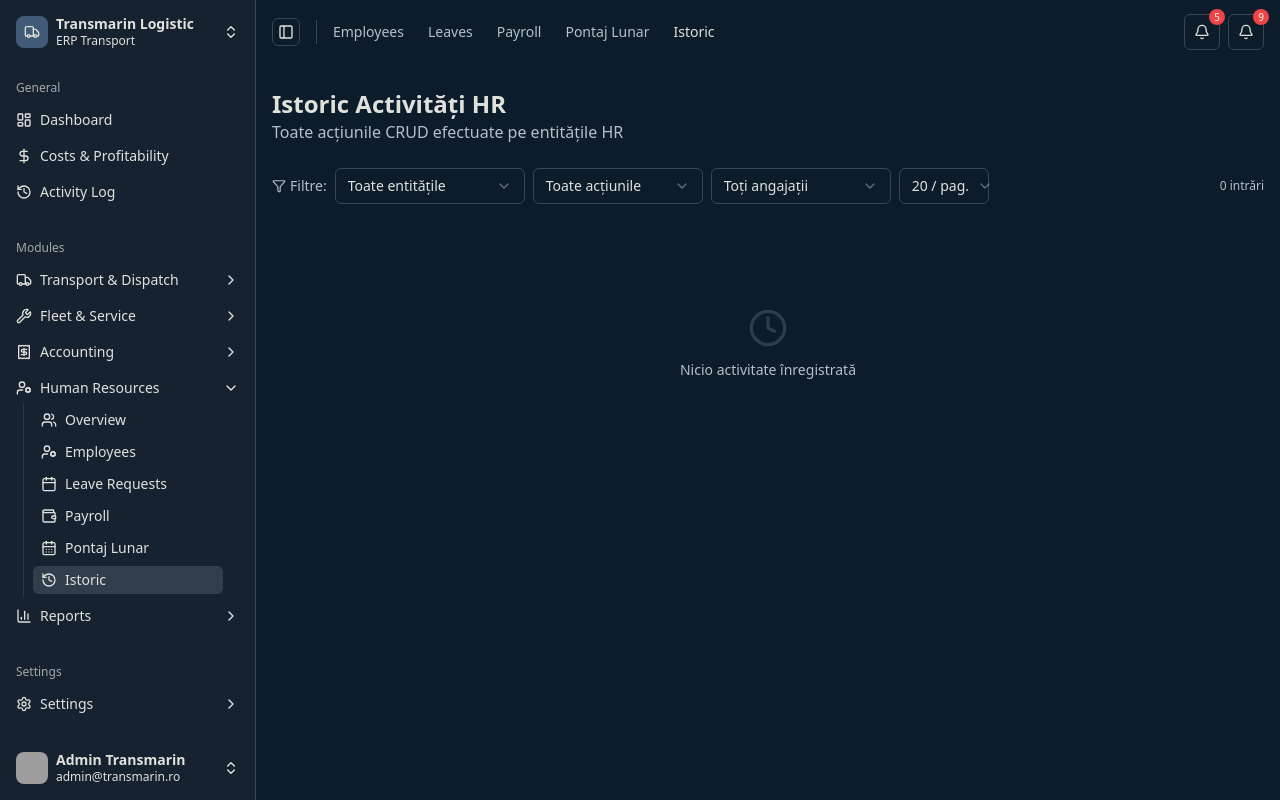
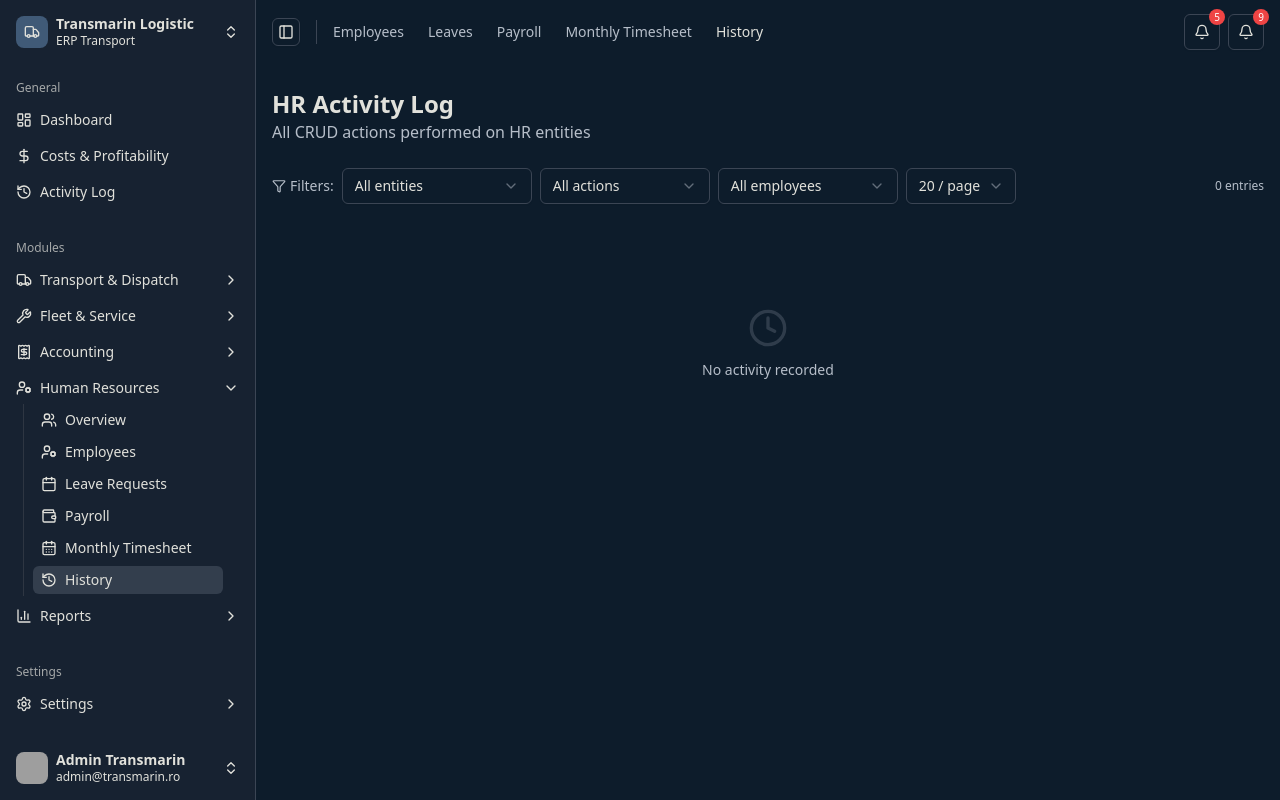
Before and after one commit to florinbadea046/Transmarin-Logistic, a React (Vite) app: page /hr/activity-log in a window 1280 px wide. Built offline with nearby package versions, Linux system fonts and the light colour scheme; sample sign-in values are in the browser's storage; grey boxes are pictures that could not be loaded.

Commit message:
feat(hr): add activity log page translations (EN/RO)

```diff
--- a/src/components/layout/app-sidebar.tsx
+++ b/src/components/layout/app-sidebar.tsx
@@ -44,6 +44,8 @@ const TITLE_KEYS: Record<string, string> = {
   "/hr/employees": "employees.title",
   "/hr/leaves": "sidebar.hr.leaves",
   "/hr/payroll": "sidebar.hr.payroll",
+  "/hr/attendance": "hr.nav.attendance",
+  "/hr/activity-log": "hr.nav.activityLog",
   // Reports
   "/reports": "sidebar.reports.overview",
   "/reports/transport": "sidebar.reports.transport",
--- a/src/i18n/resources/en/hr.json
+++ b/src/i18n/resources/en/hr.json
@@ -17,7 +17,9 @@
     "nav": {
       "employees": "Employees",
       "leaves": "Leaves",
-      "payroll": "Payroll"
+      "payroll": "Payroll",
+      "attendance": "Monthly Timesheet",
+      "activityLog": "History"
     },
     "documentAlerts": {
       "title": "Document Alerts",
@@ -147,5 +149,39 @@
       "title": "Bonuses",
       "currency": "Bonus currency"
     }
+  },
+  "hrAuditLog": {
+    "title": "HR Activity Log",
+    "subtitle": "All CRUD actions performed on HR entities",
+    "filters": "Filters:",
+    "resetFilters": "Reset",
+    "noActivity": "No activity recorded",
+    "perPage": "/ page",
+    "allEntities": "All entities",
+    "allActions": "All actions",
+    "allEmployees": "All employees",
+    "entries_one": "{{count}} entry",
+    "entries_other": "{{count}} entries",
+    "page": "Page {{page}} of {{total}}",
+    "previous": "Previous",
+    "next": "Next",
+    "showDetails": "Show details",
+    "hideDetails": "Hide details",
+    "before": "Before",
+    "after": "After",
+    "actions": {
+      "create": "Added",
+      "update": "Modified",
+      "delete": "Deleted",
+      "approve": "Approved",
+      "reject": "Rejected"
+    },
+    "entities": {
+      "employee": "Employee",
+      "leave": "Leave",
+      "bonus": "Bonus / Penalty",
+      "document": "Document",
+      "attendance": "Attendance"
+    }
   }
 }
--- a/src/i18n/resources/ro/hr.json
+++ b/src/i18n/resources/ro/hr.json
@@ -17,7 +17,9 @@
     "nav": {
       "employees": "Angajati",
       "leaves": "Concedii",
-      "payroll": "Salarizare"
+      "payroll": "Salarizare",
+      "attendance": "Pontaj Lunar",
+      "activityLog": "Istoric"
     },
     "documentAlerts": {
       "title": "Alerte Documente",
@@ -147,5 +149,39 @@
       "title": "Bonusuri",
       "currency": "Monedă bonusuri"
     }
+  },
+  "hrAuditLog": {
+    "title": "Istoric Activități HR",
+    "subtitle": "Toate acțiunile CRUD efectuate pe entitățile HR",
+    "filters": "Filtre:",
+    "resetFilters": "Resetează",
+    "noActivity": "Nicio activitate înregistrată",
+    "perPage": "/ pag.",
+    "allEntities": "Toate entitățile",
+    "allActions": "Toate acțiunile",
+    "allEmployees": "Toți angajații",
+    "entries_one": "{{count}} intrare",
+    "entries_other": "{{count}} intrări",
+    "page": "Pagina {{page}} din {{total}}",
+    "previous": "Anterior",
+    "next": "Următor",
+    "showDetails": "Arată detalii",
+    "hideDetails": "Ascunde detalii",
+    "before": "Înainte",
+    "after": "După",
+    "actions": {
+      "create": "Adăugat",
+      "update": "Modificat",
+      "delete": "Șters",
+      "approve": "Aprobat",
+      "reject": "Respins"
+    },
+    "entities": {
+      "employee": "Angajat",
+      "leave": "Concediu",
+      "bonus": "Bonus / Penalizare",
+      "document": "Document",
+      "attendance": "Pontaj"
+    }
   }
 }
--- a/src/modules/hr/pages/activity-log-hr.tsx
+++ b/src/modules/hr/pages/activity-log-hr.tsx
@@ -8,7 +8,7 @@
 
 import * as React from "react";
 import { format, parseISO } from "date-fns";
-import { ro } from "date-fns/locale";
+import { ro, enGB } from "date-fns/locale";
 import {
   Plus, Pencil, Trash2, Filter, ChevronLeft, ChevronRight,
   Clock, User, Calendar, Wallet, FileText, CalendarDays,
@@ -41,55 +41,57 @@ import {
 
 // ── Config vizual ───────────────────────────────────────────
 
-const ACTION_CONFIG: Record<HrAuditAction, { color: string; icon: React.ReactNode; label: string }> = {
+const ACTION_CONFIG: Record<HrAuditAction, { color: string; icon: React.ReactNode; labelKey: string }> = {
   create: {
     color: "bg-green-100 text-green-800 border-green-200 dark:bg-green-900 dark:text-green-200",
     icon: <Plus className="h-3.5 w-3.5" />,
-    label: "Adăugat",
+    labelKey: "hrAuditLog.actions.create",
   },
   update: {
     color: "bg-blue-100 text-blue-800 border-blue-200 dark:bg-blue-900 dark:text-blue-200",
     icon: <Pencil className="h-3.5 w-3.5" />,
-    label: "Modificat",
+    labelKey: "hrAuditLog.actions.update",
   },
   delete: {
     color: "bg-red-100 text-red-800 border-red-200 dark:bg-red-900 dark:text-red-200",
     icon: <Trash2 className="h-3.5 w-3.5" />,
-    label: "Șters",
+    labelKey: "hrAuditLog.actions.delete",
   },
   approve: {
     color: "bg-emerald-100 text-emerald-800 border-emerald-200 dark:bg-emerald-900 dark:text-emerald-200",
     icon: <CheckCircle2 className="h-3.5 w-3.5" />,
-    label: "Aprobat",
+    labelKey: "hrAuditLog.actions.approve",
   },
   reject: {
     color: "bg-orange-100 text-orange-800 border-orange-200 dark:bg-orange-900 dark:text-orange-200",
     icon: <XCircle className="h-3.5 w-3.5" />,
-    label: "Respins",
+    labelKey: "hrAuditLog.actions.reject",
   },
 };
 
-const ENTITY_CONFIG: Record<HrAuditEntity, { icon: React.ReactNode; label: string }> = {
-  employee: { icon: <User className="h-4 w-4" />, label: "Angajat" },
-  leave:    { icon: <Calendar className="h-4 w-4" />, label: "Concediu" },
-  bonus:    { icon: <Wallet className="h-4 w-4" />, label: "Bonus / Penalizare" },
-  document: { icon: <FileText className="h-4 w-4" />, label: "Document" },
-  attendance: { icon: <CalendarDays className="h-4 w-4" />, label: "Pontaj" },
+const ENTITY_CONFIG: Record<HrAuditEntity, { icon: React.ReactNode; labelKey: string }> = {
+  employee:   { icon: <User className="h-4 w-4" />,        labelKey: "hrAuditLog.entities.employee" },
+  leave:      { icon: <Calendar className="h-4 w-4" />,    labelKey: "hrAuditLog.entities.leave" },
+  bonus:      { icon: <Wallet className="h-4 w-4" />,      labelKey: "hrAuditLog.entities.bonus" },
+  document:   { icon: <FileText className="h-4 w-4" />,    labelKey: "hrAuditLog.entities.document" },
+  attendance: { icon: <CalendarDays className="h-4 w-4" />, labelKey: "hrAuditLog.entities.attendance" },
 };
 
 // ── Card intrare ────────────────────────────────────────────
 
 function HrAuditEntryCard({ entry, isMobile }: { entry: HrAuditEntry; isMobile: boolean }) {
+  const { t, i18n } = useTranslation();
   const [expanded, setExpanded] = React.useState(false);
   const action = ACTION_CONFIG[entry.action];
   const entity = ENTITY_CONFIG[entry.entity];
+  const dateLocale = i18n.language === "en" ? enGB : ro;
 
   const formattedTime = (() => {
     try {
       return format(
         parseISO(entry.timestamp),
         isMobile ? "dd.MM.yy HH:mm" : "dd MMM yyyy, HH:mm:ss",
-        { locale: ro },
+        { locale: dateLocale },
       );
     } catch {
       return entry.timestamp;
@@ -120,11 +122,11 @@ function HrAuditEntryCard({ entry, isMobile }: { entry: HrAuditEntry; isMobile:
           <div className="flex flex-wrap items-start gap-2 min-w-0">
             <Badge variant="outline" className={cn("flex items-center gap-1 shrink-0 text-xs", action.color)}>
               {action.icon}
-              {action.label}
+              {t(action.labelKey)}
             </Badge>
 
             <span className="text-sm font-medium truncate min-w-0">
-              {entity.label}:&nbsp;
+              {t(entity.labelKey)}:&nbsp;
               <span className="text-primary">{entry.entityLabel}</span>
             </span>
 
@@ -145,13 +147,13 @@ function HrAuditEntryCard({ entry, isMobile }: { entry: HrAuditEntry; isMobile:
                 className="text-xs text-primary hover:underline"
                 onClick={() => setExpanded((v) => !v)}
               >
-                {expanded ? "Ascunde detalii" : "Arată detalii"}
+                {expanded ? t("hrAuditLog.hideDetails") : t("hrAuditLog.showDetails")}
               </button>
               {expanded && (
                 <div className={cn("mt-2 grid gap-2 text-xs", !isMobile && "grid-cols-2")}>
                   {entry.oldValue && (
                     <div className="rounded border bg-muted/30 p-2 min-w-0">
-                      <p className="font-medium text-muted-foreground mb-1">Înainte</p>
+                      <p className="font-medium text-muted-foreground mb-1">{t("hrAuditLog.before")}</p>
                       <pre className="whitespace-pre-wrap break-all font-mono text-[10px]">
                         {JSON.stringify(entry.oldValue, null, 2)}
                       </pre>
@@ -159,7 +161,7 @@ function HrAuditEntryCard({ entry, isMobile }: { entry: HrAuditEntry; isMobile:
                   )}
                   {entry.newValue && (
                     <div className="rounded border bg-muted/30 p-2 min-w-0">
-                      <p className="font-medium text-muted-foreground mb-1">După</p>
+                      <p className="font-medium text-muted-foreground mb-1">{t("hrAuditLog.after")}</p>
                       <pre className="whitespace-pre-wrap break-all font-mono text-[10px]">
                         {JSON.stringify(entry.newValue, null, 2)}
                       </pre>
@@ -188,8 +190,8 @@ export default function ActivityLogHRPage() {
     { title: t("hr.nav.employees"), href: "/hr/employees" },
     { title: t("hr.nav.leaves"), href: "/hr/leaves" },
     { title: t("hr.nav.payroll"), href: "/hr/payroll" },
-    { title: "Pontaj Lunar", href: "/hr/attendance" },
-    { title: "Istoric", href: "/hr/activity-log" },
+    { title: t("hr.nav.attendance"), href: "/hr/attendance" },
+    { title: t("hr.nav.activityLog"), href: "/hr/activity-log" },
   ].map((link) => ({
     ...link,
     isActive:
@@ -240,23 +242,23 @@ export default function ActivityLogHRPage() {
 
   React.useEffect(() => { setPage(1); }, [filterEntity, filterAction, filterEmployee, pageSize]);
 
-  const entityOptions: { value: HrAuditEntity | "all"; label: string }[] = [
-    { value: "all", label: "Toate entitățile" },
-    { value: "employee", label: "Angajat" },
-    { value: "leave", label: "Concediu" },
-    { value: "bonus", label: "Bonus / Penalizare" },
-    { value: "document", label: "Document" },
-    { value: "attendance", label: "Pontaj" },
-  ];
+  const entityOptions = React.useMemo<{ value: HrAuditEntity | "all"; label: string }[]>(() => [
+    { value: "all",        label: t("hrAuditLog.allEntities") },
+    { value: "employee",   label: t("hrAuditLog.entities.employee") },
+    { value: "leave",      label: t("hrAuditLog.entities.leave") },
+    { value: "bonus",      label: t("hrAuditLog.entities.bonus") },
+    { value: "document",   label: t("hrAuditLog.entities.document") },
+    { value: "attendance", label: t("hrAuditLog.entities.attendance") },
+  ], [t]);
 
-  const actionOptions: { value: HrAuditAction | "all"; label: string }[] = [
-    { value: "all", label: "Toate acțiunile" },
-    { value: "create", label: "Adăugat" },
-    { value: "update", label: "Modificat" },
-    { value: "delete", label: "Șters" },
-    { value: "approve", label: "Aprobat" },
-    { value: "reject", label: "Respins" },
-  ];
+  const actionOptions = React.useMemo<{ value: HrAuditAction | "all"; label: string }[]>(() => [
+    { value: "all",     label: t("hrAuditLog.allActions") },
+    { value: "create",  label: t("hrAuditLog.actions.create") },
+    { value: "update",  label: t("hrAuditLog.actions.update") },
+    { value: "delete",  label: t("hrAuditLog.actions.delete") },
+    { value: "approve", label: t("hrAuditLog.actions.approve") },
+    { value: "reject",  label: t("hrAuditLog.actions.reject") },
+  ], [t]);
 
   return (
     <>
@@ -266,10 +268,8 @@ export default function ActivityLogHRPage() {
 
       <Main>
         <div className="mb-6">
-          <h1 className="text-2xl font-bold">Istoric Activități HR</h1>
-          <p className="text-muted-foreground">
-            Toate acțiunile CRUD efectuate pe entitățile HR
-          </p>
+          <h1 className="text-2xl font-bold">{t("hrAuditLog.title")}</h1>
+          <p className="text-muted-foreground">{t("hrAuditLog.subtitle")}</p>
         </div>
 
         {/* Toolbar filtre */}
@@ -279,7 +279,7 @@ export default function ActivityLogHRPage() {
         )}>
           <div className="flex items-center gap-1 shrink-0 text-sm text-muted-foreground">
             <Filter className="h-3.5 w-3.5" />
-            <span>Filtre:</span>
+            <span>{t("hrAuditLog.filters")}</span>
           </div>
 
           <Select value={filterEntity} onValueChange={(v) => setFilterEntity(v as HrAuditEntity | "all")}>
@@ -306,10 +306,10 @@ export default function ActivityLogHRPage() {
 
           <Select value={filterEmployee} onValueChange={setFilterEmployee}>
             <SelectTrigger className={cn(isMobile ? "w-full" : "w-[180px]")}>
-              <SelectValue placeholder="Toți angajații" />
+              <SelectValue placeholder={t("hrAuditLog.allEmployees")} />
             </SelectTrigger>
             <SelectContent>
-              <SelectItem value="all">Toți angajații</SelectItem>
+              <SelectItem value="all">{t("hrAuditLog.allEmployees")}</SelectItem>
               {employees.map((emp) => (
                 <SelectItem key={emp.id} value={emp.id}>{emp.name}</SelectItem>
               ))}
@@ -317,12 +317,12 @@ export default function ActivityLogHRPage() {
           </Select>
 
           <Select value={String(pageSize)} onValueChange={(v) => setPageSize(Number(v))}>
-            <SelectTrigger className={cn(isMobile ? "w-full" : "w-[90px]")}>
+            <SelectTrigger className={cn(isMobile ? "w-full" : "w-[110px]")}>
               <SelectValue />
             </SelectTrigger>
             <SelectContent>
               {PAGE_SIZES.map((s) => (
-                <SelectItem key={s} value={String(s)}>{s} / pag.</SelectItem>
+                <SelectItem key={s} value={String(s)}>{s} {t("hrAuditLog.perPage")}</SelectItem>
               ))}
             </SelectContent>
           </Select>
@@ -330,12 +330,12 @@ export default function ActivityLogHRPage() {
           {hasFilters && (
             <Button variant="ghost" size="sm" onClick={resetFilters} className={cn(isMobile && "w-full")}>
               <X className="mr-1 h-3.5 w-3.5" />
-              Resetează
+              {t("hrAuditLog.resetFilters")}
             </Button>
           )}
 
           <span className={cn("text-xs text-muted-foreground", !isMobile && "ml-auto")}>
-            {filtered.length} {filtered.length === 1 ? "intrare" : "intrări"}
+            {t("hrAuditLog.entries", { count: filtered.length })}
           </span>
         </div>
 
@@ -343,7 +343,7 @@ export default function ActivityLogHRPage() {
         {paginated.length === 0 ? (
           <div className="flex flex-col items-center justify-center gap-3 py-20 text-muted-foreground">
             <Clock className="h-10 w-10 opacity-20" />
-            <p className="text-sm">Nicio activitate înregistrată</p>
+            <p className="text-sm">{t("hrAuditLog.noActivity")}</p>
           </div>
         ) : (
           <div className="min-w-0">
@@ -366,10 +366,10 @@ export default function ActivityLogHRPage() {
               onClick={() => setPage((p) => p - 1)}
             >
               <ChevronLeft className="h-4 w-4" />
-              {!isMobile && "Anterior"}
+              {!isMobile && t("hrAuditLog.previous")}
             </Button>
             <span className="text-sm text-muted-foreground">
-              Pagina {page} din {totalPages}
+              {t("hrAuditLog.page", { page, total: totalPages })}
             </span>
             <Button
               variant="outline"
@@ -377,7 +377,7 @@ export default function ActivityLogHRPage() {
               disabled={page === totalPages}
               onClick={() => setPage((p) => p + 1)}
             >
-              {!isMobile && "Următor"}
+              {!isMobile && t("hrAuditLog.next")}
               <ChevronRight className="h-4 w-4" />
             </Button>
           </div>
```
